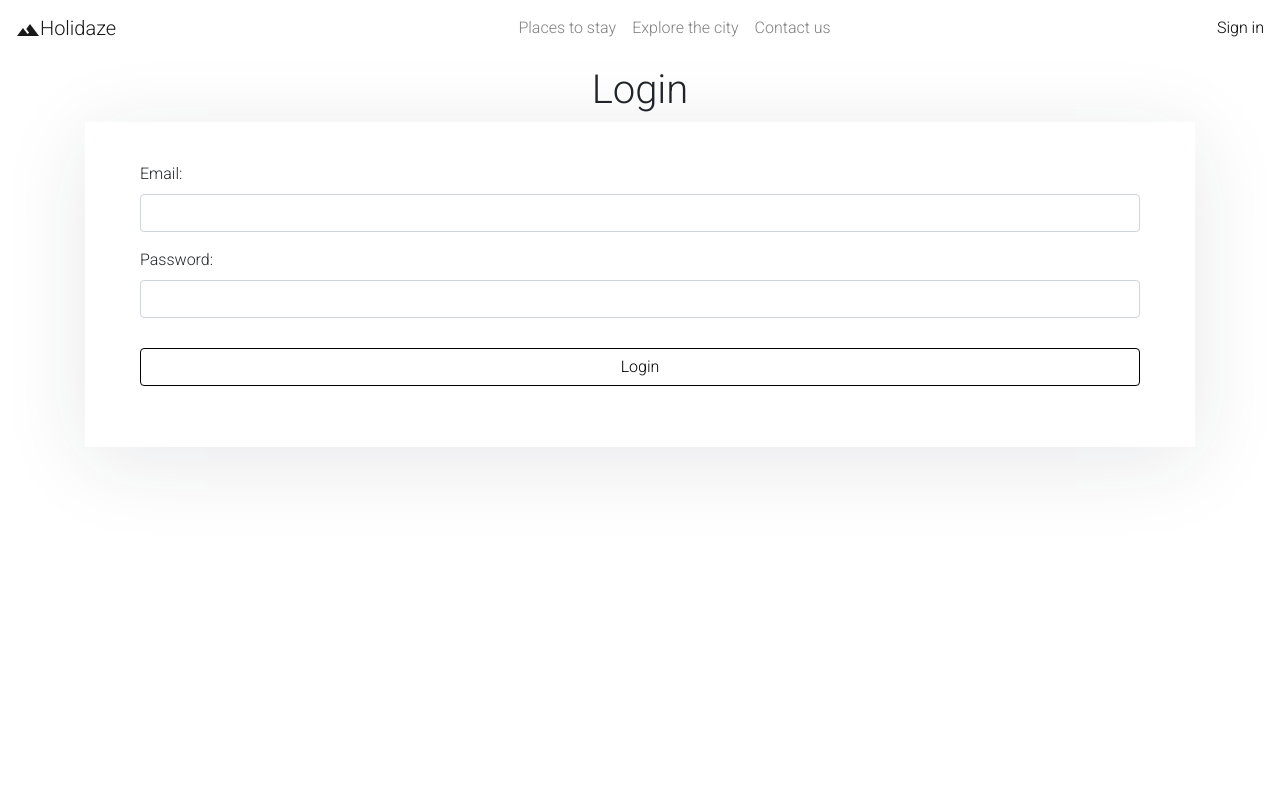
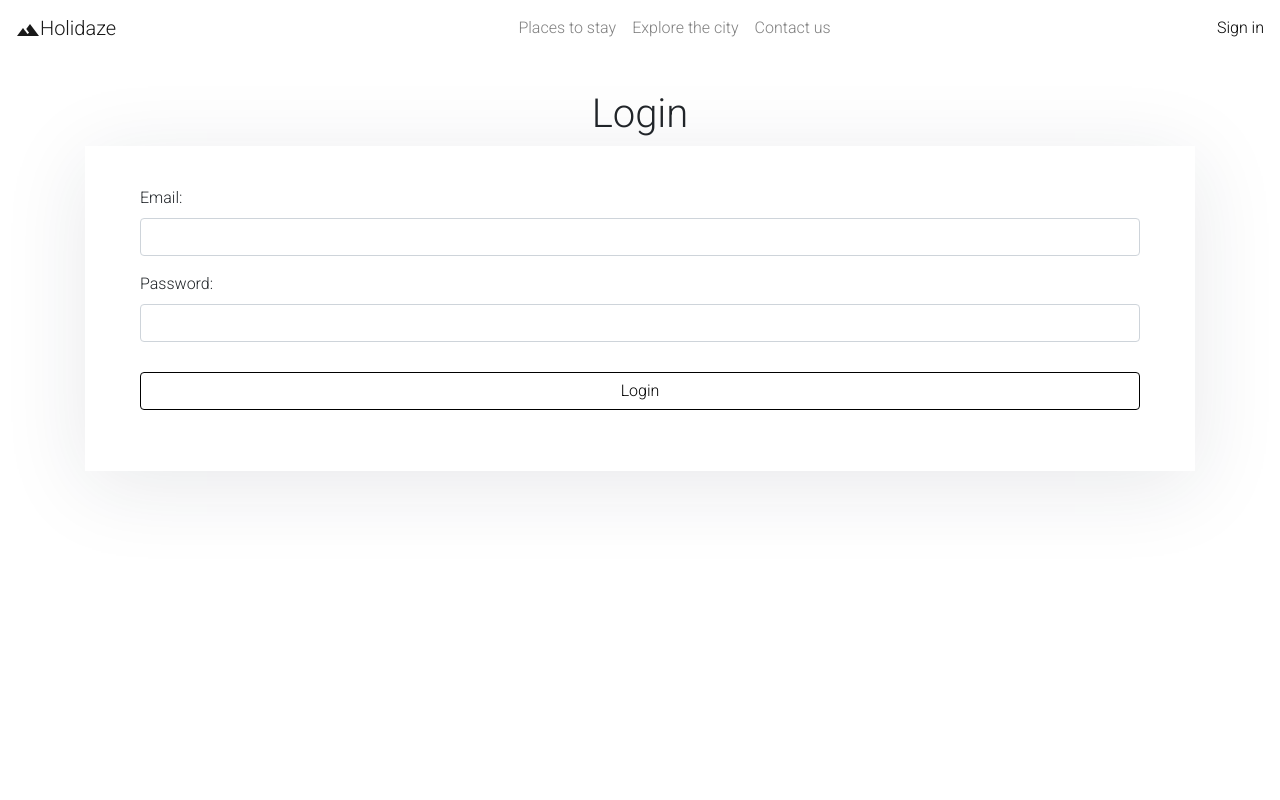
Before and after one commit to FredVaagen/holidaze-project-exam-2-fredrick-vaagen, a Next.js app: page /login in a window 1280 px wide. Shown: the top 800 px of the page. Built offline with nearby package versions, Linux system fonts and the light colour scheme; what @badrap/bar-of-progress would draw is missing.

Commit message:
sdadsada

```diff
--- a/pages/login/index.js
+++ b/pages/login/index.js
@@ -24,7 +24,7 @@ function Login() {
 
   return (
     <Container className="login-container">
-      <h1>Login</h1>
+      <h1 className="h1">Login</h1>
       <Form>
         <fieldset disabled={loading}>
           <Form.Group>
@@ -85,6 +85,10 @@ function Login() {
 
           }
 
+          .h1 {
+            margin-top: 3rem;
+          }
+
           .login-container {
             height: 50vh;
             display: flex;
```
